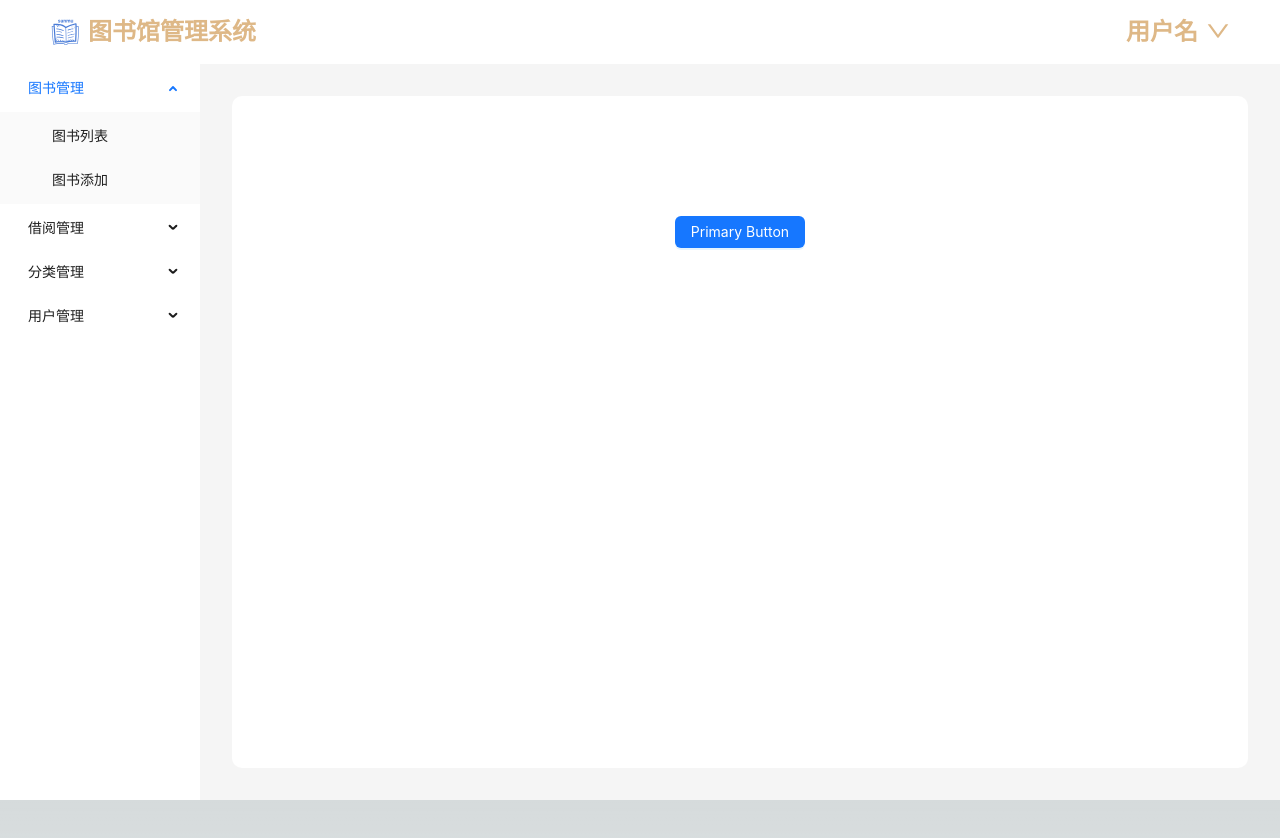
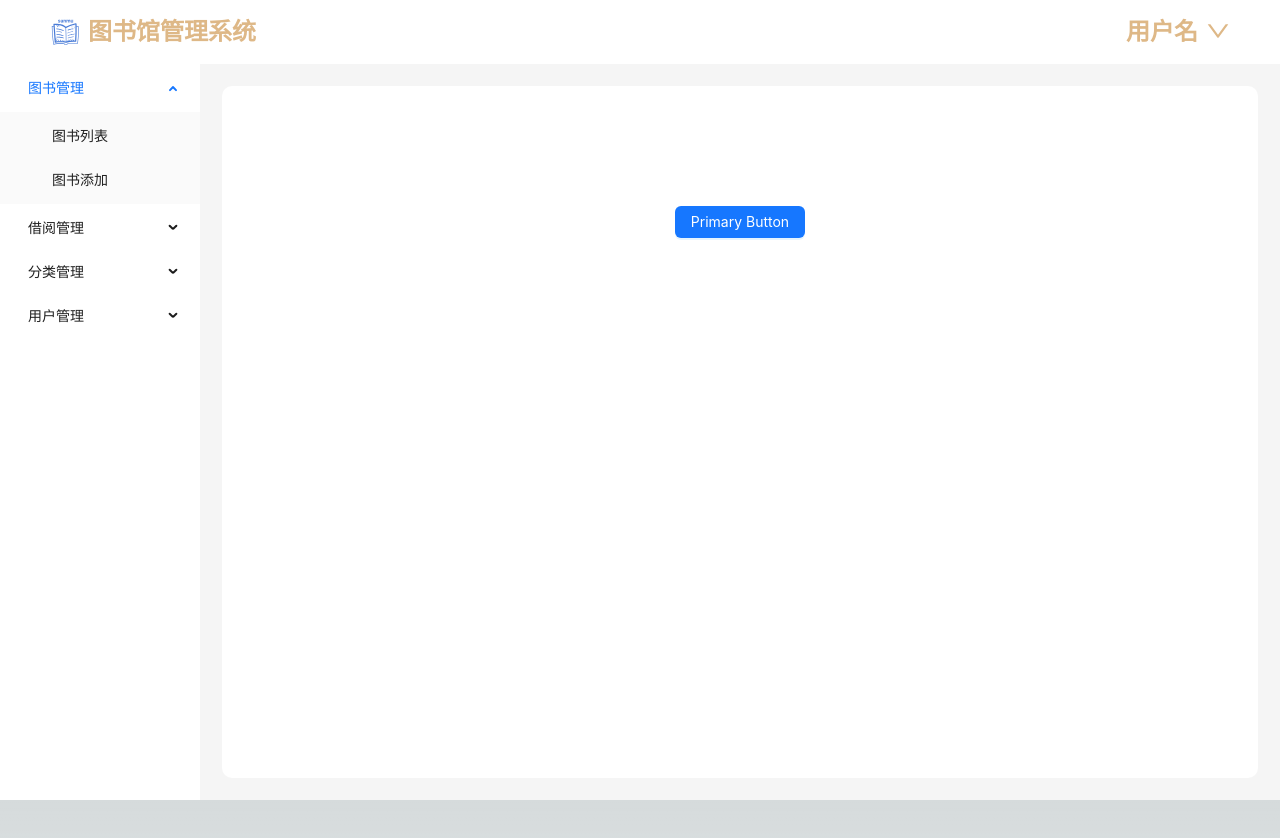
Before and after one commit to pdd1996/book-admin-react, a Next.js app: page / in a window 1280 px wide. Shown: the top 838 px of the page. Built offline with nearby package versions, Linux system fonts and the light colour scheme.

Commit message:
修改 - 修改内容页大小

```diff
--- a/src/components/Layout/index.module.css
+++ b/src/components/Layout/index.module.css
@@ -23,7 +23,7 @@
 }
 
 .sectionContent {
-    padding: 32px;
+    padding: 22px;
 }
 
 .content {
```
